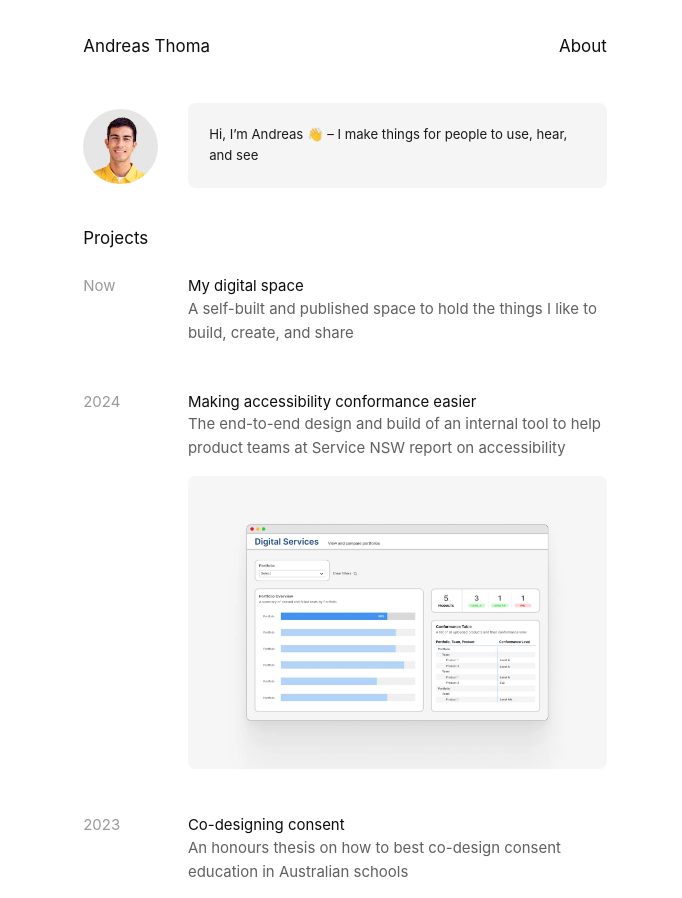
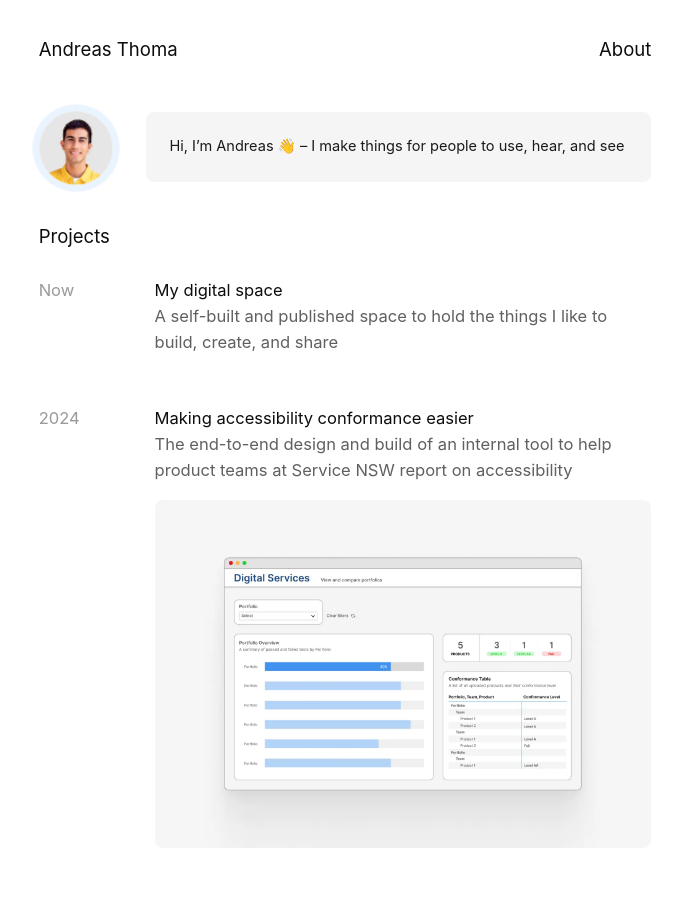
Before and after one commit to andreeeeaaaaas/my-digital-space, a Jekyll site: the page built from _pages/index.md, in a window 1280 px wide. Shown: the top 898 px of the page, without its empty margins (295-977 px from the left). Built offline with Jekyll 4.4.1, drawn with Linux system fonts in a browser that asks for light colours.

Commit message:
Styling changes

```diff
--- a/_layouts/default.html
+++ b/_layouts/default.html
@@ -1,16 +1,11 @@
 <!DOCTYPE html>
 <html lang="en">
 {% include head.html %}
-
 <body>
   <div class="wrapper">
     <nav>{% include nav.html %}</nav>
     <main class="pb">{{ content }}</main>
     <footer class="">{% include footer.html %}</footer>
   </div>
-  {% comment %}
-  {% include link-previews.html wrapperQuerySelector="content" %}
-  {% endcomment %}
 </body>
-
 </html>
--- a/_layouts/note.html
+++ b/_layouts/note.html
@@ -38,7 +38,3 @@
     </div>
   </article>
 </content>
-
-<!-- <p>Here are all the notes in this space, along with their links, visualized as a graph.</p>
-
-{% include notes_graph.html %} -->
--- a/_pages/index.md
+++ b/_pages/index.md
@@ -5,10 +5,10 @@
 permalink: /
 ---
 <div class="pt">
-  <flex class="align-center" style="flex-direction: row">
-    <div class="label" style="">
+  <flex class="align-center" style="flex-direction: row; gap: 2rem">
+    <div class="pulse" style="">
       <a class ="element-link" href="/about" style="border-radius: 999px; height: auto; margin: 0;">
-        <img class ="rotate-once" src="assets/headshot-greybackground.png" style="border-radius: 999px; max-height: clamp(64px, 12vw, 5rem); margin: 0;">
+        <img class ="rotate-once" src="assets/headshot-greybackground.png" style="border-radius: 999px; max-height: clamp(48px, 6rem, 9rem); margin: 0;">
       </a>
     </div>
     <div class="callout" style="width: 100%; margin-bottom: 1rem">
--- a/_sass/_style.scss
+++ b/_sass/_style.scss
@@ -13,11 +13,11 @@
 $border-radius: 8px;
 $font-family: -apple-system, BlinkMacSystemFont, Segoe UI, Helvetica,
   sans-serif, Apple Color Emoji, Segoe UI Emoji, Segoe UI Symbol;
-$font-size-base: calc(14px + 0.075vw);
+$font-size-base: calc(14px + 0.2vw);
 
 /* Main */
 :root {
-  --wrap-normal: 35rem;
+  --wrap-normal: 37rem;
   --wrap-wide: 60rem; /* or however wide you want the images to be */
 }
 
@@ -104,8 +104,34 @@
 }
 
 .rotate-once:hover {
-  animation: slow-rotate 0.8s ease-in-out;
+  animation: slow-rotate 0.6s ease-in-out;
   // pointer-events: none; /* Prevents re-triggering */
+}
+
+.pulse {
+  border-radius: 999px;
+  // margin: 10px;
+
+  box-shadow: 0 0 0 0 $color-blue;
+  transform: scale(1);
+  animation: pulse 2s infinite;
+}
+
+@keyframes pulse {
+  0% {
+    transform: scale(0.95);
+    box-shadow: 0 0 0 0 rgba(0, 122, 255, 0.7);
+  }
+
+  50% {
+    transform: scale(1);
+    box-shadow: 0 0 0 8px rgba(0, 0, 0, 0);
+  }
+
+  100% {
+    transform: scale(0.95);
+    box-shadow: 0 0 0 0 rgba(0, 0, 0, 0);
+  }
 }
 
 figcaption {
@@ -139,7 +165,7 @@
 
 
 strong {
-  font-weight: 600;
+  font-weight: 500;
 }
 
 time {
@@ -323,6 +349,12 @@
     text-decoration: underline solid $color-blue;
   }
 
+  &:visited {
+    color: #681da8;
+    &:hover {
+      text-decoration: underline solid #681da8;
+    }
+  }
 
   &.nav-link {
     font-size: calc(1rem + 2px);
```
Also changed, not shown: _pages/projects/my digital space.md (+1 -1 lines), 3 other files.
